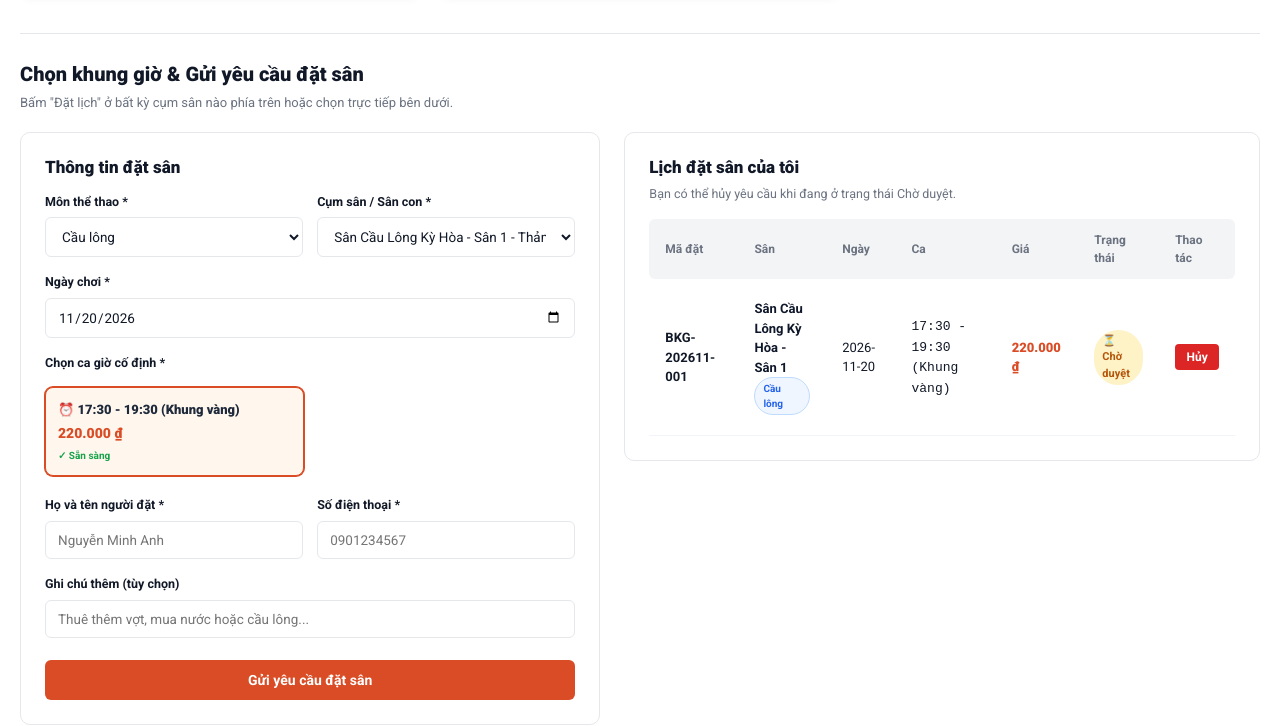
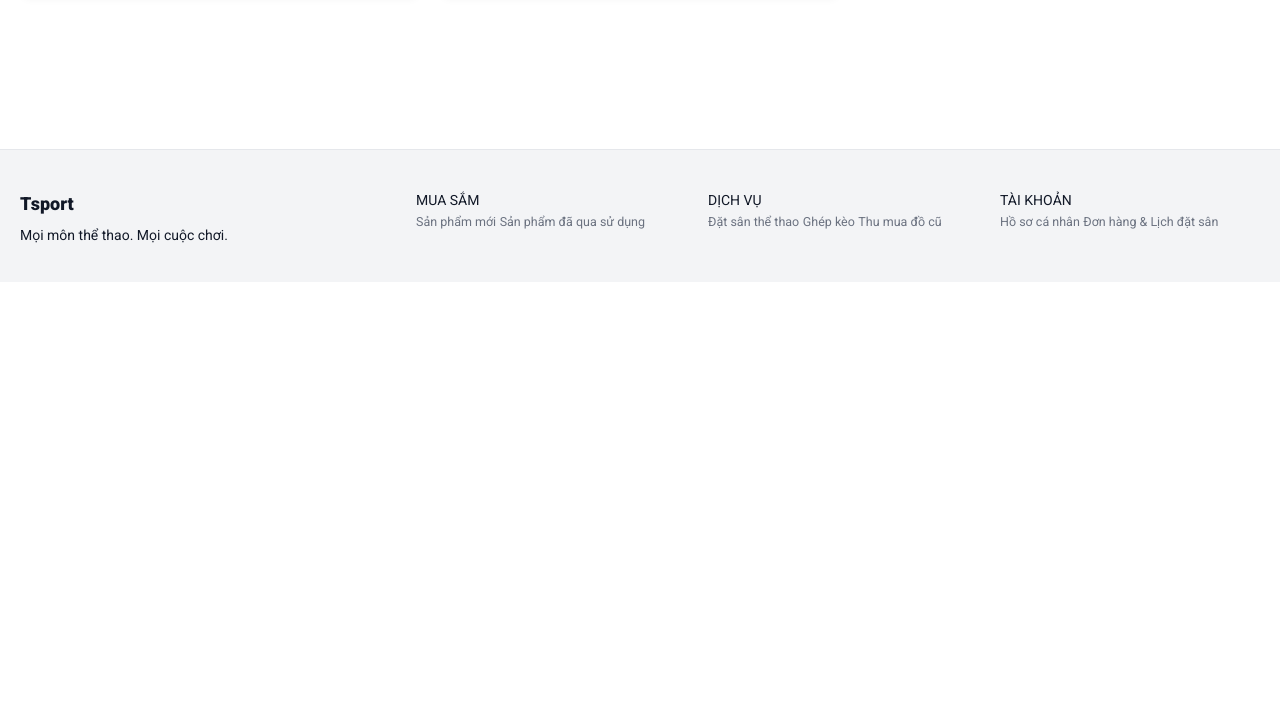
Before and after one commit to LongLong-0403/RA-04-ShopTheThao-PR, a plain HTML site: page frontend/pages/courts.html in a window 1280 px wide. Shown: the part 1397-2123 px from the top of the page. After the commit the page ends 1679 px from the top, so only its background shows below. Drawn offline with nearby package versions, Linux system fonts and the light colour scheme.

Commit message:
refactor(courts): remove inline booking form section now handled by court-detail.html

```diff
--- a/frontend/pages/courts.html
+++ b/frontend/pages/courts.html
@@ -118,91 +118,6 @@
       <div class="tsport-court-grid ts-courts-v2-grid" id="customerCourtCardsGrid">
         <!-- Render động từ courts.js -->
       </div>
-
-      <!-- Khu vực Form đặt sân & Lịch đã đặt -->
-      <section class="ts-courts-v2-booking-sec" id="bookingFormSection">
-        <div class="ts-courts-v2-booking-head">
-          <h2 class="ts-courts-v2-sec-title">Chọn khung giờ &amp; Gửi yêu cầu đặt sân</h2>
-          <p class="ts-courts-v2-sec-sub">Bấm "Đặt lịch" ở bất kỳ cụm sân nào phía trên hoặc chọn trực tiếp bên dưới.</p>
-        </div>
-
-        <div class="ts-courts-v2-booking-layout">
-          <!-- Form đặt sân -->
-          <div class="ts-courts-v2-card">
-            <h3 class="ts-courts-v2-card-title">Thông tin đặt sân</h3>
-
-            <form id="formCustomerBooking">
-              <div class="ts-courts-v2-row-2">
-                <div class="ts-courts-v2-field">
-                  <label for="bookingSportSelect" class="ts-courts-v2-label">Môn thể thao *</label>
-                  <select id="bookingSportSelect" class="ts-courts-v2-input" required></select>
-                </div>
-
-                <div class="ts-courts-v2-field">
-                  <label for="bookingCourtSelect" class="ts-courts-v2-label">Cụm sân / Sân con *</label>
-                  <select id="bookingCourtSelect" class="ts-courts-v2-input" required></select>
-                </div>
-              </div>
-
-              <div class="ts-courts-v2-field">
-                <label for="bookingDate" class="ts-courts-v2-label">Ngày chơi *</label>
-                <input type="date" id="bookingDate" class="ts-courts-v2-input" required />
-              </div>
-
-              <div class="ts-courts-v2-field">
-                <label class="ts-courts-v2-label">Chọn ca giờ cố định *</label>
-                <div class="tsport-slot-selector" id="bookingSlotSelector">
-                  <!-- Nạp ca chơi tự động -->
-                </div>
-              </div>
-
-              <div class="ts-courts-v2-row-2">
-                <div class="ts-courts-v2-field">
-                  <label for="bookingCustomerName" class="ts-courts-v2-label">Họ và tên người đặt *</label>
-                  <input type="text" id="bookingCustomerName" class="ts-courts-v2-input" placeholder="Nguyễn Minh Anh" required />
-                </div>
-
-                <div class="ts-courts-v2-field">
-                  <label for="bookingCustomerPhone" class="ts-courts-v2-label">Số điện thoại *</label>
-                  <input type="tel" id="bookingCustomerPhone" class="ts-courts-v2-input" placeholder="0901234567" required />
-                </div>
-              </div>
-
-              <div class="ts-courts-v2-field">
-                <label for="bookingCustomerNote" class="ts-courts-v2-label">Ghi chú thêm (tùy chọn)</label>
-                <input type="text" id="bookingCustomerNote" class="ts-courts-v2-input" placeholder="Thuê thêm vợt, mua nước hoặc cầu lông..." />
-              </div>
-
-              <button type="submit" class="ts-courts-v2-submit">Gửi yêu cầu đặt sân</button>
-            </form>
-          </div>
-
-          <!-- Bảng Lịch đặt sân của tôi -->
-          <div class="ts-courts-v2-card">
-            <h3 class="ts-courts-v2-card-title">Lịch đặt sân của tôi</h3>
-            <p class="ts-courts-v2-card-sub">Bạn có thể hủy yêu cầu khi đang ở trạng thái Chờ duyệt.</p>
-
-            <div class="ts-orders-v2-table-wrap">
-              <table class="ts-orders-v2-table">
-                <thead>
-                  <tr>
-                    <th>Mã đặt</th>
-                    <th>Sân</th>
-                    <th>Ngày</th>
-                    <th>Ca</th>
-                    <th>Giá</th>
-                    <th>Trạng thái</th>
-                    <th>Thao tác</th>
-                  </tr>
-                </thead>
-                <tbody id="myBookingsTbody">
-                  <!-- Nạp tự động -->
-                </tbody>
-              </table>
-            </div>
-          </div>
-        </div>
-      </section>
     </div>
 
     <!-- ======================================================================
```
